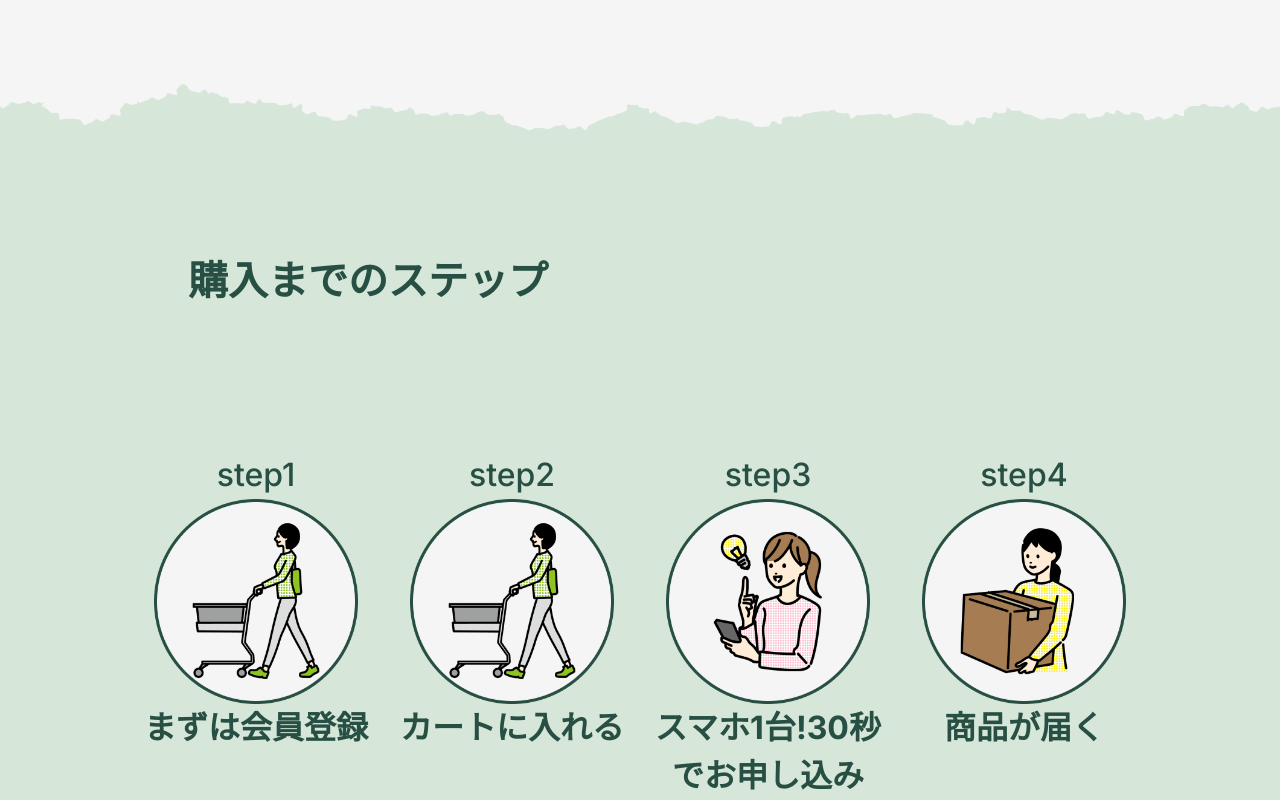
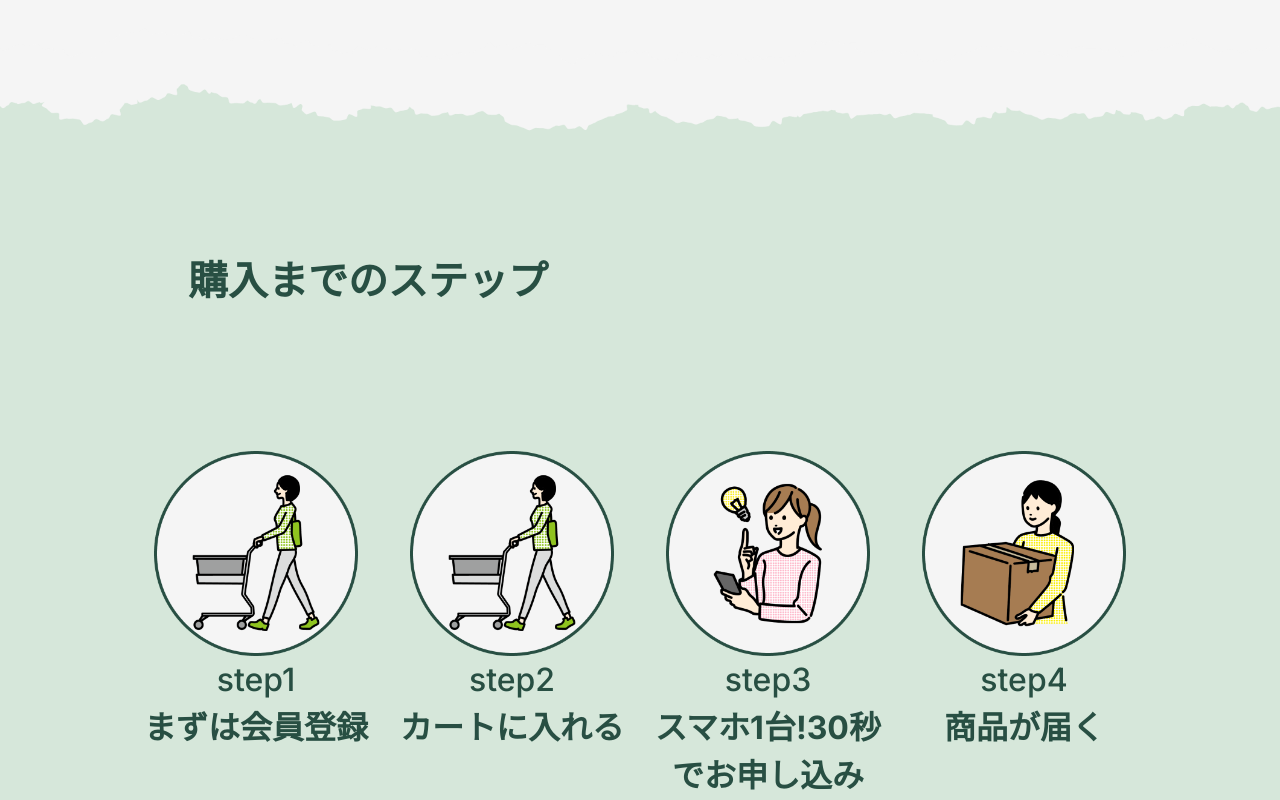
Before and after one commit to nishizawayu/bousaipokke, a React (Vite) app: page / in a window 1280 px wide. Shown: the part 1611-2411 px from the top of the page. Built offline with nearby package versions, Linux system fonts and the light colour scheme.

Commit message:
stepの修正

```diff
--- a/src/Top.jsx
+++ b/src/Top.jsx
@@ -79,21 +79,22 @@ const Top =()=>{
                         <h2 className=' font-bold text-[40px] text-[#284F43] pl-[60px] pb-[140px]'>
                              購入までのステップ
                         </h2>
-                    <div className=' flex'>
+                        <div className=' flex m-cen'>
                         {
                             stepdata.text.map((data,index)=>{
                                 const imgurl = stepdata.img[index];
-                                const view = <div className=' flex-1 text-center'>
-                                                <p className=' text-[32px] text-[#284F43]'>step{index+1}</p>
+                                const view = <div className='text-center w-[25%]'>
                                                 <figure className=' w-full'>
                                                     <img src={imgurl} alt="stepの画像" className='w-[80%] m-cen'/>
                                                 </figure>
+                                                <p className=' text-[32px] text-[#284F43]'>step{index+1}</p>
                                                 <p className=' text-[32px] font-bold text-[#284F43]'>{data}</p>
                                             </div> ;
                                 return view
                             })
                         }
                         </div>
+
 
                     </section>
                     </div>
```
Lines whose indentation alone changed are shown as unchanged.
